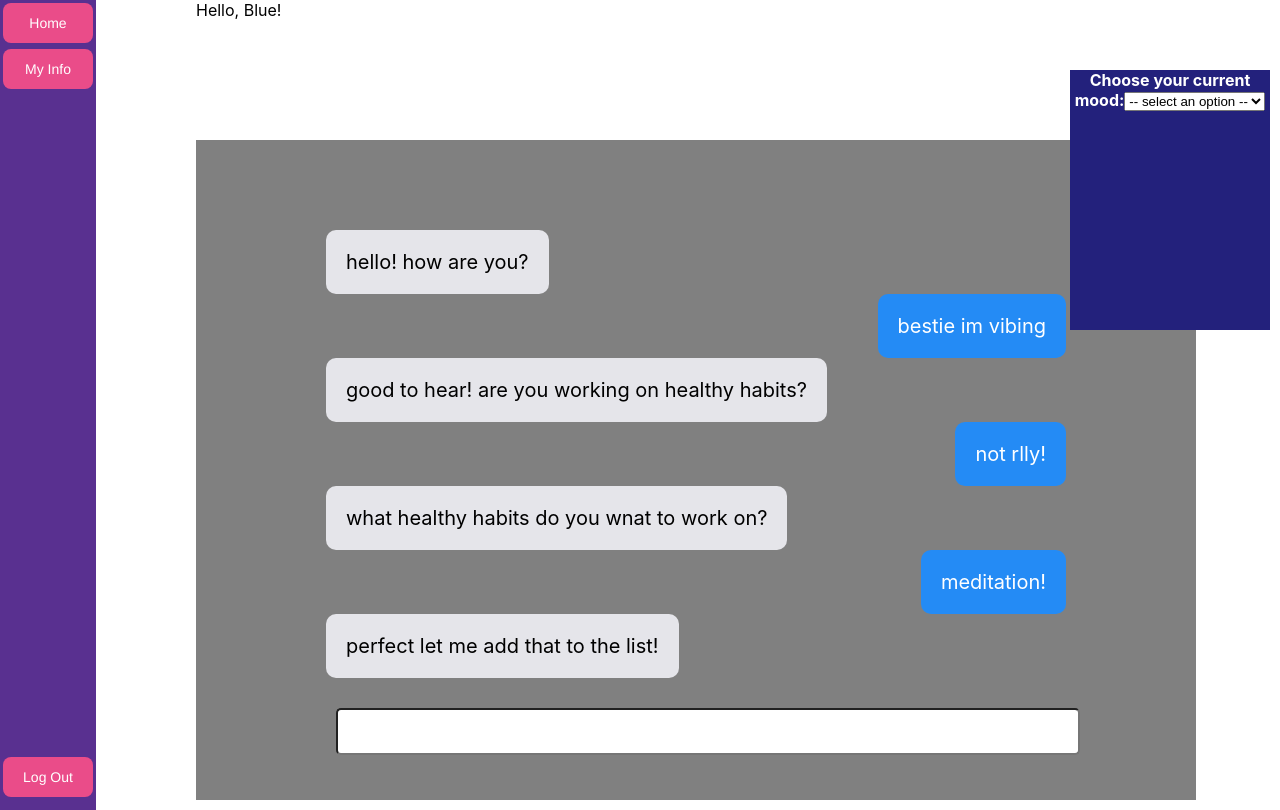
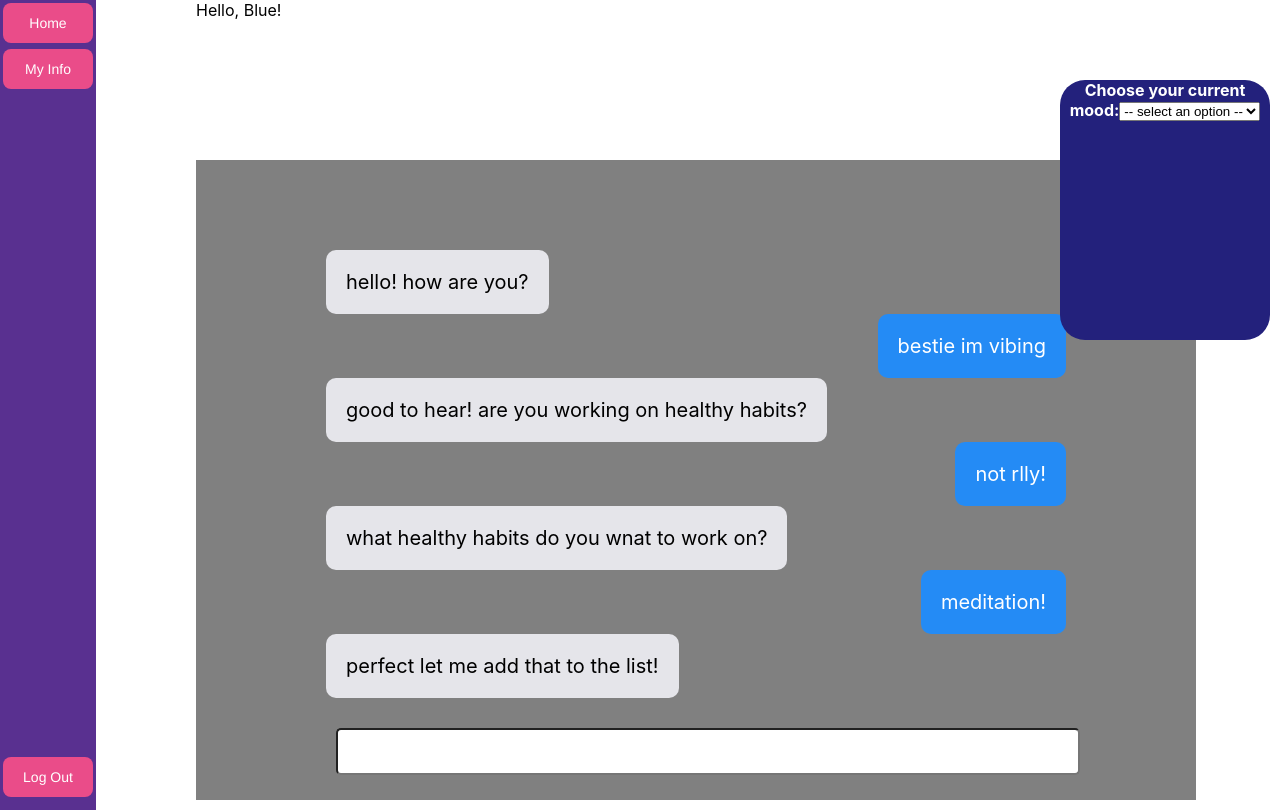
Before and after one commit to anna-m120/motAIve, a React (Create React App) app in the folder hack-western-app/: page / in a window 1280 px wide. Built offline with nearby package versions, Linux system fonts and the light colour scheme.

Commit message:
rounded edges

```diff
--- a/hack-western-app/src/MoodBoard.css
+++ b/hack-western-app/src/MoodBoard.css
@@ -2,7 +2,7 @@
     width: 200px;
     float:right;
     height:100px;
-    margin:10px
+    margin:20px;
 }
 
 
@@ -14,13 +14,15 @@
 }
 
 .card {
-  position: relative;
+  position: flex;
   width: 100%;
   height: 100%;
   cursor: pointer;
   transform-style: preserve-3d;
   transform-origin: center right;
   transition: transform 1s;
+  padding-right: 10px;
+  margin-right: 100px;
 }
 
 .card.is-flipped {
@@ -39,9 +41,11 @@
 
 .card__face--front {
   background: #23217C;
+  border-radius: 25px;
 }
 
 .card__face--back {
   background: #23217C;
+  border-radius: 25px;
   transform: rotateY(180deg);
 }
```
